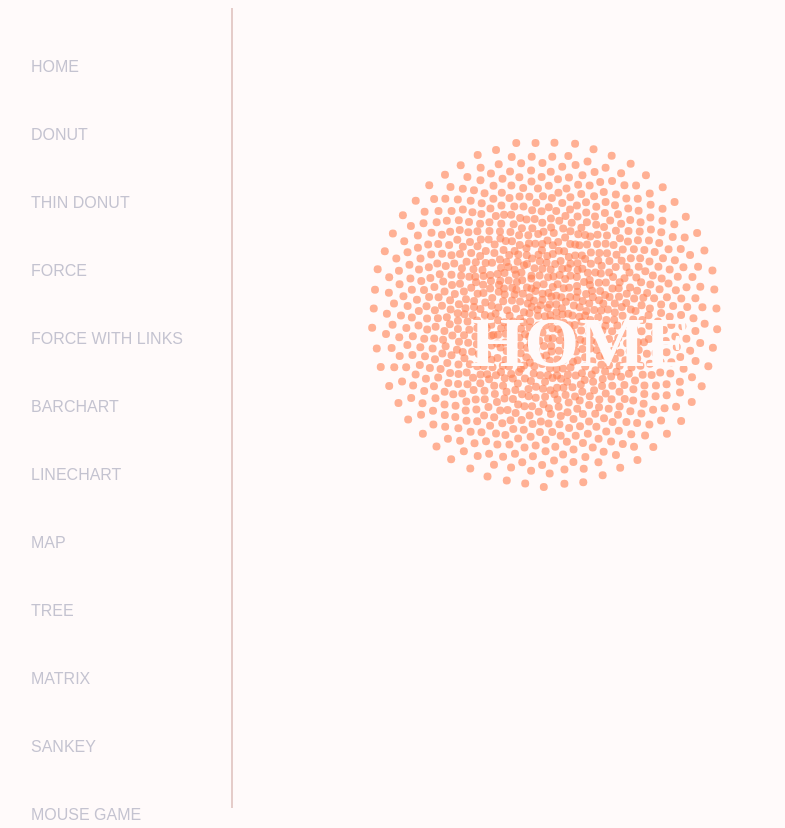
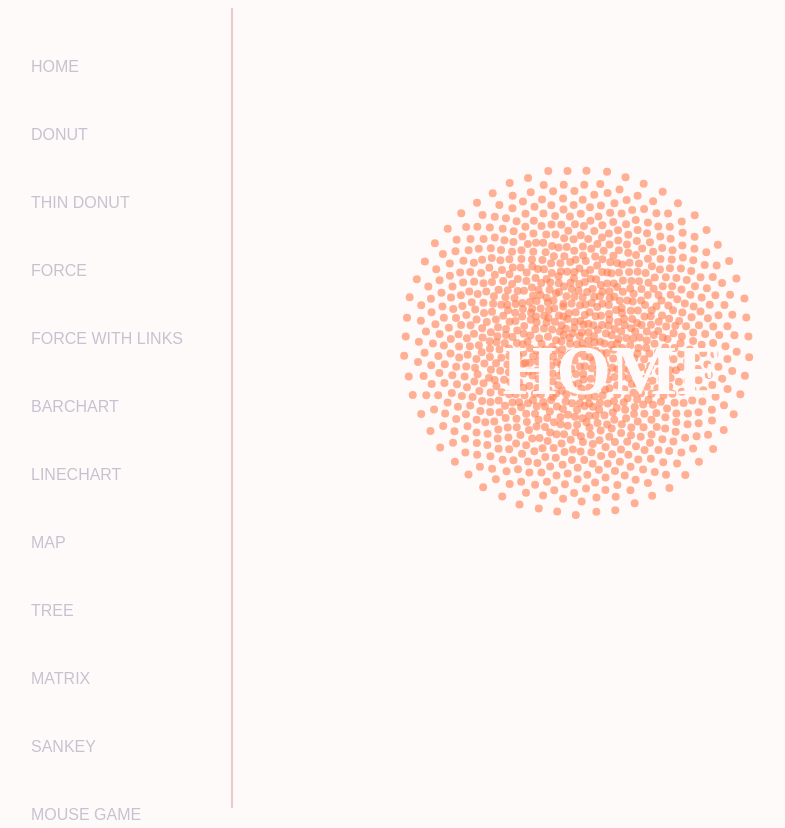
Before and after one commit to eadehemingway/d3-simple-charts, a React app: page / in a window 1280 px wide. Shown: the whole page, without its empty margins (9-794 px from the left). Built offline with nearby package versions, Linux system fonts and the light colour scheme.

Commit message:
adjust positioning

```diff
--- a/src/components/Home.js
+++ b/src/components/Home.js
@@ -86,7 +86,7 @@ export class Home extends React.Component {
 
   render() {
     return (
-      <section className="home-page">
+      <section className="splash-page">
         <svg></svg>
       </section>
     )
--- a/src/components/MouseGame.js
+++ b/src/components/MouseGame.js
@@ -8,8 +8,8 @@ export class MouseGame extends React.Component {
 
   componentDidMount() {
     d3.select('svg')
-      .attr('width', 500)
-      .attr('height', 500)
+      .attr('width', 700)
+      .attr('height', 700)
 
     setInterval(() => {
       const { data } = this.state
@@ -27,7 +27,7 @@ export class MouseGame extends React.Component {
     const { data } = this.state
     const newData = [
       ...data,
-      { id: e.timeStamp, x: e.clientX - 350, y: e.clientY - 150 }
+      { id: e.timeStamp, x: e.clientX - 270, y: e.clientY - 85 }
     ]
     this.setState({ data: newData })
   }
@@ -57,7 +57,7 @@ export class MouseGame extends React.Component {
   }
   render() {
     return (
-      <section className="page-excl-nav">
+      <section className="splash-page">
         <h1 className="graph-title"> Mouse dot game</h1>
         <svg onMouseMove={this.addNode}></svg>
       </section>
--- a/src/style.css
+++ b/src/style.css
@@ -54,10 +54,16 @@ body {
   cursor: pointer;
 }
 
-.home-page {
+.splash-page {
   position: fixed;
   left: 240px;
   top: 0;
+}
+.splash-page,
+h1 {
+  position: relative;
+  left: 30px;
+  top: 20px;
 }
 
 .btn {
```
